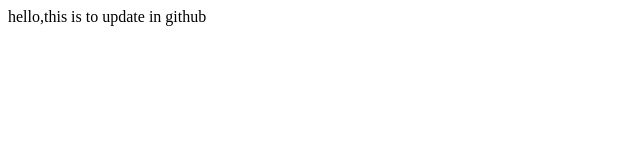
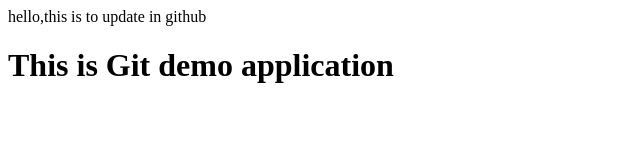
Before and after one commit to test308/youtube.demo, a plain HTML site: page WebContent/index.html in a window 1280 px wide. Shown: the whole page, without its empty margins (0-640 px from the left). Drawn offline with Linux system fonts and the light colour scheme.

Commit message:
more changes to index

```diff
--- a/WebContent/index.html
+++ b/WebContent/index.html
@@ -6,6 +6,7 @@
 </head>
 <body>
 hello,this is to update in github
+<h1>This is Git demo application</h1>
 
 </body>
 </html>
```
